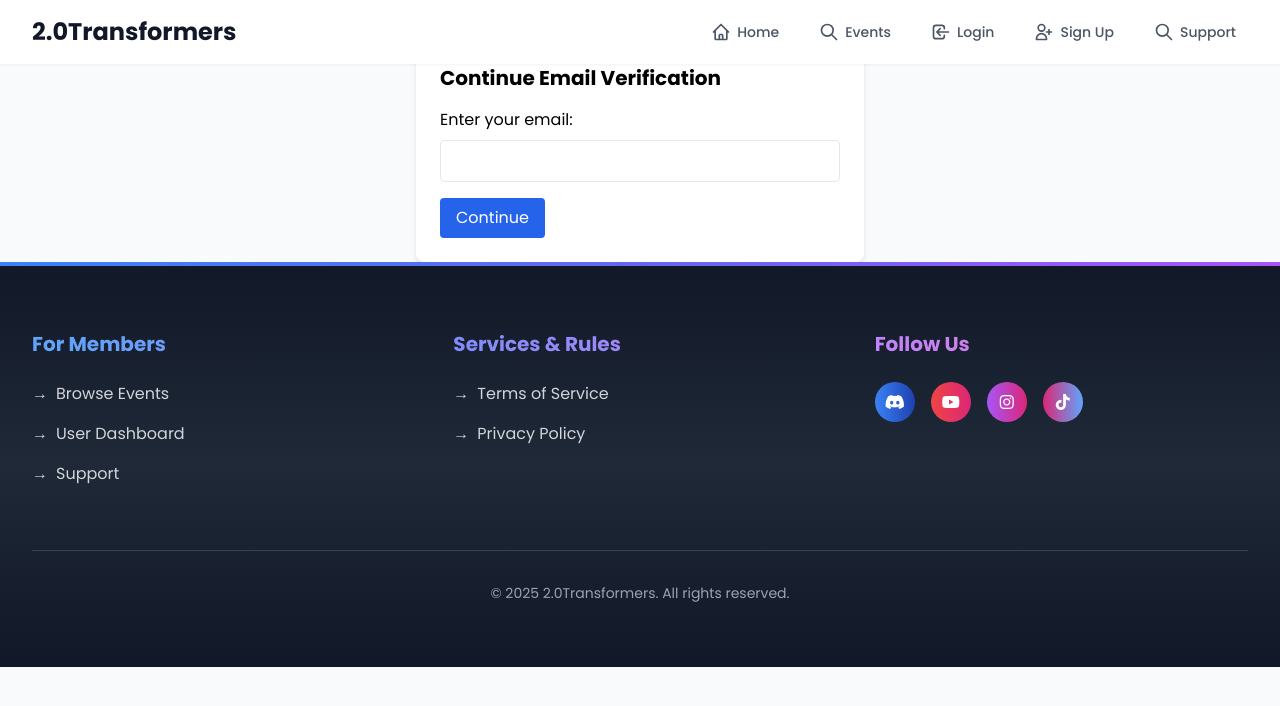
After one commit to arian-hadi/Custom-Events, a Django app: page /accounts/continue-verification/ in a window 1280 px wide. The commit adds this page. Shown: the top 706 px of the page. Run offline with Django 4.2, Linux system fonts and the light colour scheme; some libraries are stand-ins or nearby versions.

Commit message:
small upates

```diff
--- /dev/null
+++ b/prime_project/accounts/templates/accounts/continue_verification.html
@@ -0,0 +1,12 @@
+{% extends "base.html" %}
+{% block content %}
+<div class="max-w-md mx-auto mt-10 bg-white shadow-md p-6 rounded-lg">
+  <h2 class="text-xl font-bold mb-4">Continue Email Verification</h2>
+  <form method="POST">
+    {% csrf_token %}
+    <label class="block mb-2">Enter your email:</label>
+    <input type="email" name="email" required class="w-full p-2 border rounded mb-4">
+    <button type="submit" class="bg-blue-600 text-white px-4 py-2 rounded hover:bg-blue-700">Continue</button>
+  </form>
+</div>
+{% endblock %}
--- a/prime_project/accounts/templates/accounts/signup.html
+++ b/prime_project/accounts/templates/accounts/signup.html
@@ -84,6 +84,11 @@
                 Sign in
             </a>
         </p>
+        <p class="mt-6 text-center text-sm text-gray-600">
+            Already signed up but didn’t verify?
+            <a href="{% url 'continue_verification' %}" class="text-blue-600 underline">Continue verification</a>
+        </p>
+
     </div>
 </div>
 
--- a/prime_project/accounts/urls.py
+++ b/prime_project/accounts/urls.py
@@ -23,6 +23,8 @@ urlpatterns = [
     path('login/', EmailLoginView.as_view(), name='login'),
     path('logout/', CustomLogoutView.as_view(), name='logout'),
     path('resend-otp/', ResendOTPView.as_view(), name='resend_otp'),
+    path('continue-verification/', ContinueVerificationView.as_view(), name='continue_verification'),
+
 
     # Password Reset URLs
     path('password-reset/', CustomPasswordResetView.as_view(template_name="registration/password_reset_form.html"), name='password_reset'),
--- a/prime_project/accounts/views.py
+++ b/prime_project/accounts/views.py
@@ -133,6 +133,26 @@ class EmailLoginView(LoginView):
 
 
 
+
+class ContinueVerificationView(View):
+    def get(self, request):
+        return render(request, "accounts/continue_verification.html")
+
+    def post(self, request):
+        email = request.POST.get("email")
+        try:
+            user = CustomUser.objects.get(email=email)
+            if user.is_verified:
+                messages.info(request, "This account is already verified.")
+                return redirect("login")
+
+            request.session["user_email"] = email
+            messages.success(request, "Session restored. Please verify your OTP.")
+            return redirect("verify_email")
+        except CustomUser.DoesNotExist:
+            messages.error(request, "No account found with this email.")
+            return redirect("continue_verification")
+
     # def get_success_url(self):
     #     return reverse_lazy('home')  # Redirect to home page after login
 
--- a/prime_project/prime_project/settings.py
+++ b/prime_project/prime_project/settings.py
@@ -201,6 +201,6 @@ EMAIL_PORT = 465
 
 
 
-SESSION_COOKIE_AGE = 60  # 900 seconds = 15 minutes
+SESSION_COOKIE_AGE = 900  # 900 seconds = 15 minutes
 SESSION_SAVE_EVERY_REQUEST = True
 SESSION_EXPIRE_AT_BROWSER_CLOSE = True
```
Also changed, not shown: 1 other file.
